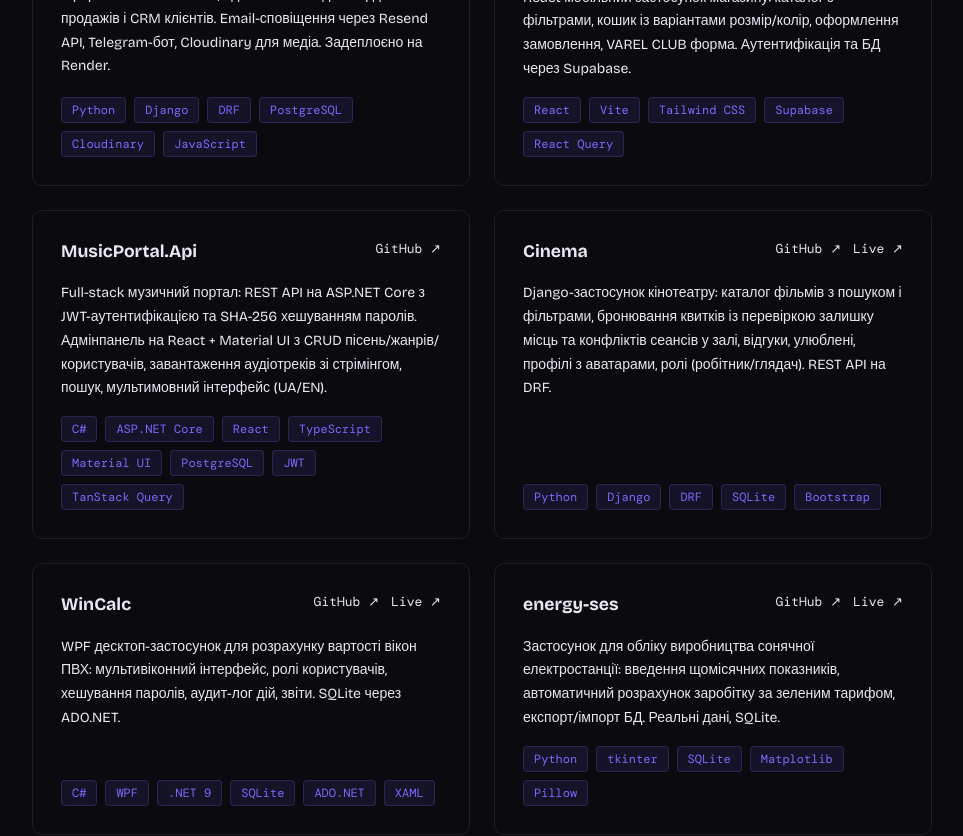
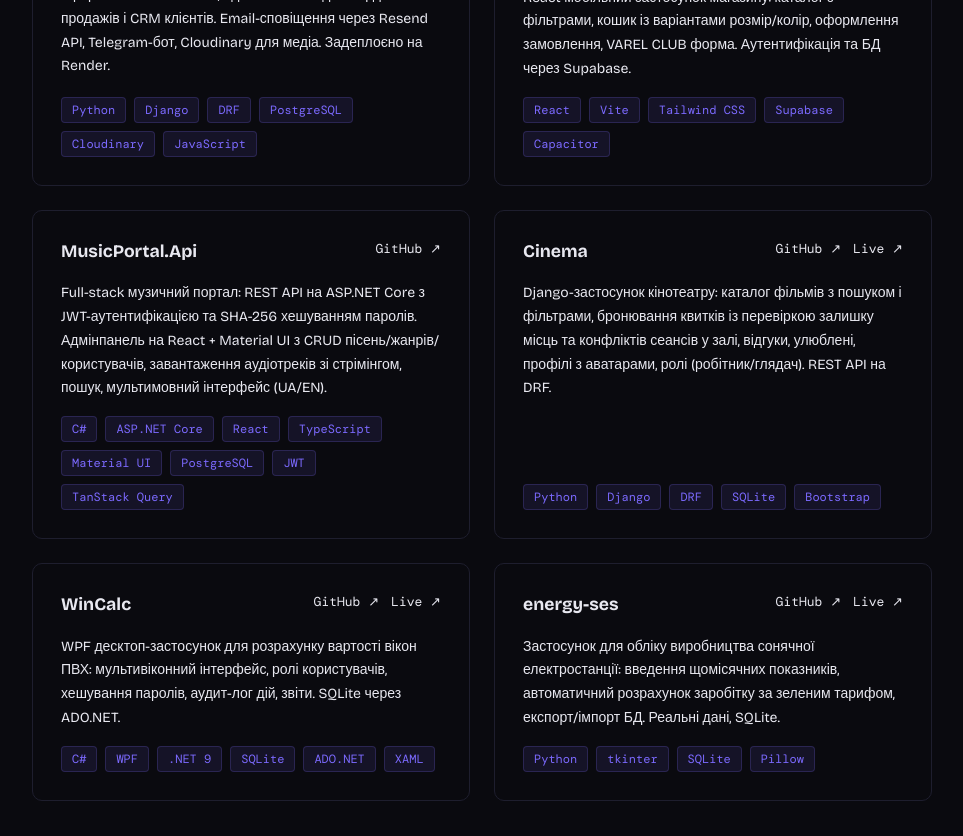
Before and after one commit to arikc79/portfolio, a React app: page / in a window 1280 px wide. Shown: the part 2480-3316 px from the top of the page, without its empty margins (158-1121 px from the left). Built offline with nearby package versions, Linux system fonts and the light colour scheme; the HTML template or start-up script is replaced by a standard one; a web font is replaced by a local one.

Commit message:
Fix project stacks: replace React Query with Capacitor in VAREL app, remove Matplotlib from energy-ses

```diff
--- a/src/data/projects.ts
+++ b/src/data/projects.ts
@@ -19,7 +19,7 @@ export const projects: Project[] = [
     title: 'VAREL Style — мобільний застосунок',
     description:
       'React мобільний застосунок магазину: каталог з фільтрами, кошик із варіантами розмір/колір, оформлення замовлення, VAREL CLUB форма. Аутентифікація та БД через Supabase.',
-    stack: ['React', 'Vite', 'Tailwind CSS', 'Supabase', 'React Query'],
+    stack: ['React', 'Vite', 'Tailwind CSS', 'Supabase', 'Capacitor'],
     github: 'https://github.com/arikc79/varel-style-app',
     live: 'https://github.com/arikc79/varel-style-app/releases/tag/v1.0',
   },
@@ -50,7 +50,7 @@ export const projects: Project[] = [
     title: 'energy-ses',
     description:
       'Застосунок для обліку виробництва сонячної електростанції: введення щомісячних показників, автоматичний розрахунок заробітку за зеленим тарифом, експорт/імпорт БД. Реальні дані, SQLite.',
-    stack: ['Python', 'tkinter', 'SQLite', 'Matplotlib', 'Pillow'],
+    stack: ['Python', 'tkinter', 'SQLite', 'Pillow'],
     github: 'https://github.com/arikc79/energy-ses-arapova',
     live: 'https://github.com/arikc79/energy-ses-arapova/releases/tag/v1.0',
   },
```
